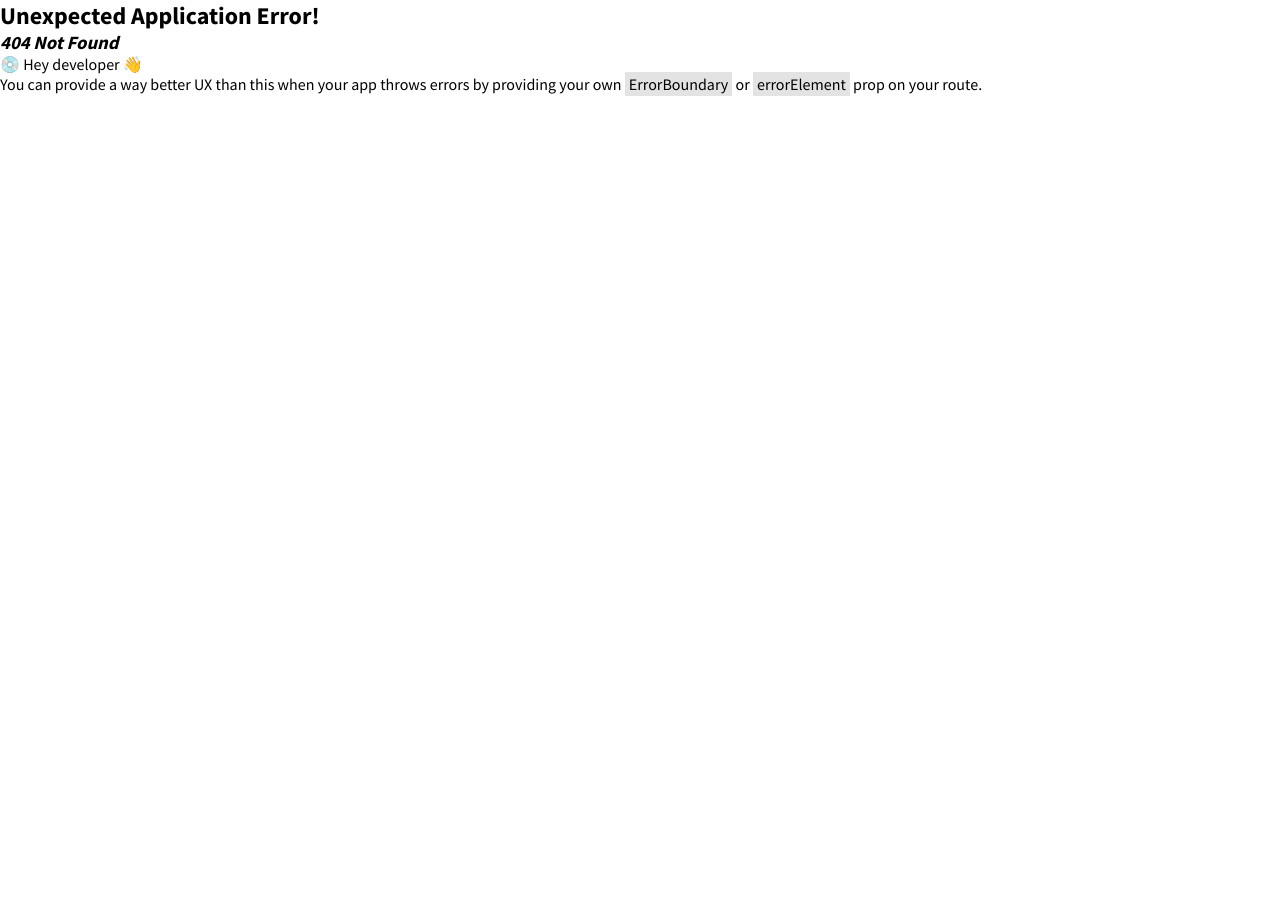
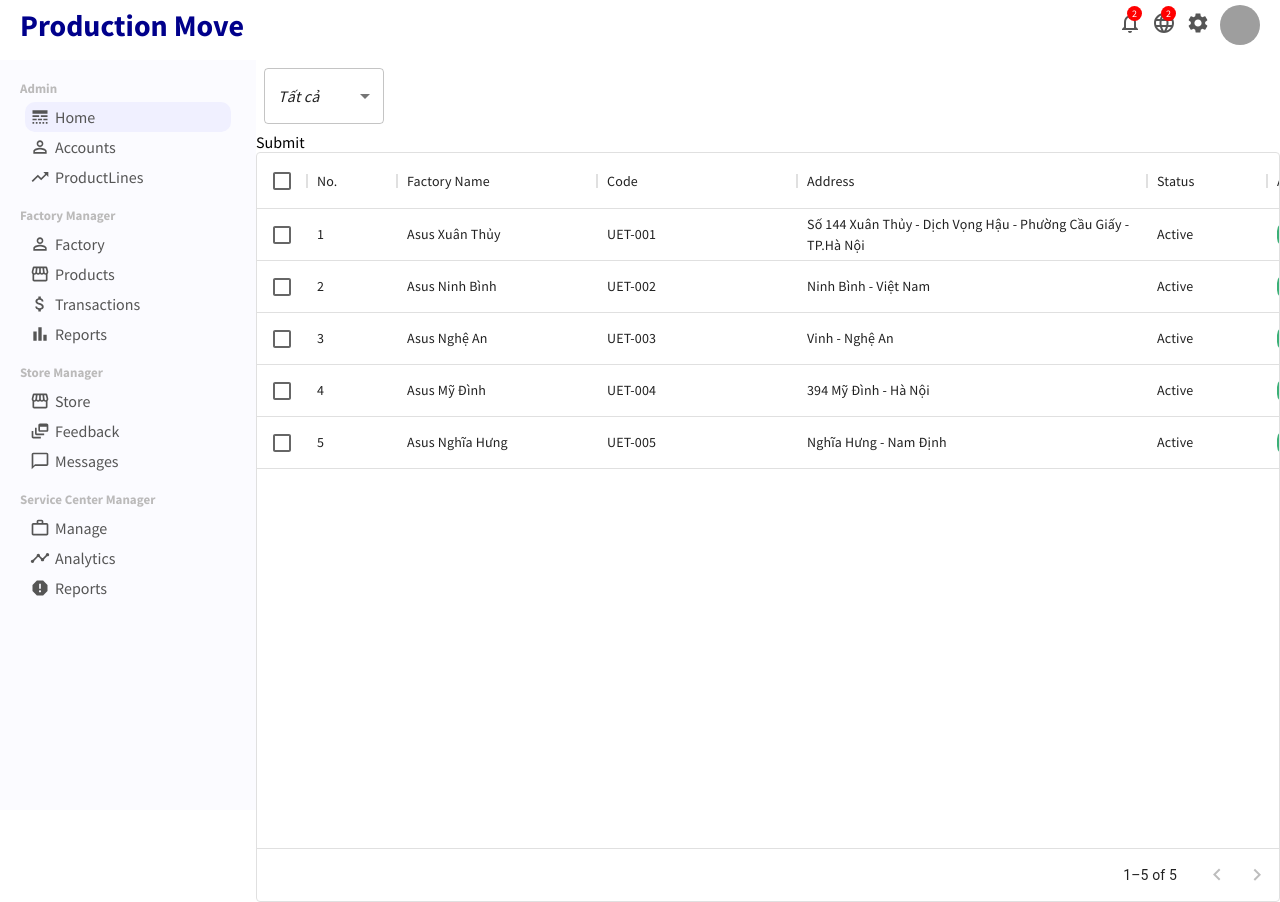
Before and after one commit to huyanhnd/ProductionMove, a React (Create React App) app in the folder client/: page /factory in a window 1280 px wide. Before the commit this address had no page. Before the commit the page ends 800 px from the top, so only its background shows below. Built offline with nearby package versions, Linux system fonts and the light colour scheme; grey boxes are pictures that could not be loaded.

Commit message:
factory page

```diff
--- a/client/src/components/sidebar/Sidebar.jsx
+++ b/client/src/components/sidebar/Sidebar.jsx
@@ -45,7 +45,7 @@
         <div className="sidebarMenu">
           <h3 className="sidebarTitle">Factory Manager</h3>
           <ul className="sidebarList">
-            <Link to="/users" className="link">
+            <Link to="/factory" className="link">
               <li className="sidebarListItem">
                 <PermIdentity className="sidebarIcon" />
                 Factory
--- a/client/src/dummyData.js
+++ b/client/src/dummyData.js
@@ -249,3 +249,46 @@
     price: "$120.00",
   },
 ];
+
+export const factoryRows = [
+  {
+    id: 1,
+    name: "Asus Xuân Thủy",
+    code: "UET-001",
+    address: "Số 144 Xuân Thủy - Dịch Vọng Hậu - Phường Cầu Giấy - TP.Hà Nội",
+    status: "Active",
+    province: 1
+  },
+  {
+    id: 2,
+    name: "Asus Ninh Bình",
+    code: "UET-002",
+    address: "Ninh Bình - Việt Nam",
+    status: "Active",
+    province: 2
+  },
+  {
+    id: 3,
+    name: "Asus Nghệ An",
+    code: "UET-003",
+    address: "Vinh - Nghệ An",
+    status: "Active",
+    province: 3
+  },
+  {
+    id: 4,
+    name: "Asus Mỹ Đình",
+    code: "UET-004",
+    address: "394 Mỹ Đình - Hà Nội",
+    status: "Active",
+    province: 1
+  },
+  {
+    id: 5,
+    name: "Asus Nghĩa Hưng",
+    code: "UET-005",
+    address: "Nghĩa Hưng - Nam Định",
+    status: "Active",
+    province: 4
+  },
+];
--- /dev/null
+++ b/client/src/pages/factory/Factory.jsx
@@ -0,0 +1,56 @@
+import "./factory.css";
+import InputLabel from '@mui/material/InputLabel';
+import MenuItem from '@mui/material/MenuItem';
+import ListSubheader from '@mui/material/ListSubheader';
+import FormControl from '@mui/material/FormControl';
+import Select from '@mui/material/Select';
+import { useState, useEffect, createContext } from 'react';
+import FactoryList from './FactoryList';
+import { factoryRows } from "../../dummyData";
+
+export const DataContext = createContext();
+
+export default function GroupedSelect() {
+  const [filteredData, setFilteredData] = useState(factoryRows);
+  // console.log(data)
+  const [province, setProvince] = useState('all')
+  // const data =
+  const handleChange = (e) => {
+    setProvince(e.target.value)
+  }
+  useEffect(() => {
+    setFilteredData(province==='all' ? factoryRows : factoryRows.filter(data=>data.province === province));
+  }, [province])
+
+  // console.log("Province: ", province)
+  // console.log("data", filteredData)
+  return (
+    <div className="factoryList">
+        <FormControl sx={{ m: 1, minWidth: 120 }}>
+          <Select
+            value={province}
+            onChange={handleChange}
+          // displayEmpty
+          // inputProps={{ 'aria-label': 'Without label' }}
+          // labelId="demo-simple-select-label"
+          // id="demo-simple-select"
+          // style={{width: 120}}
+          >
+            <MenuItem value="all">
+              <em>Tất cả</em>
+            </MenuItem>
+            <MenuItem value={1}>Hà Nội</MenuItem>
+            <MenuItem value={3}>Nghệ An</MenuItem>
+            <MenuItem value={4}>Nam Định</MenuItem>
+            <MenuItem value={2}>Ninh Bình</MenuItem>
+          </Select>
+          {/* <FormHelperText>Without label</FormHelperText> */}
+        </FormControl>
+
+        <div className="submit-btn">Submit</div>
+        <DataContext.Provider value={filteredData}>
+        <FactoryList />
+      </DataContext.Provider>
+    </div>
+  );
+}
--- /dev/null
+++ b/client/src/pages/factory/FactoryList.jsx
@@ -0,0 +1,77 @@
+import "./factory.css";
+import { DataContext } from "./Factory";
+import { DataGrid } from "@mui/x-data-grid";
+import { DeleteOutline } from "@mui/icons-material";
+import { Link } from "react-router-dom";
+import { useState, useContext, useEffect } from "react";
+
+
+export default function FactoryList() {
+  const dataContext = useContext(DataContext)
+  console.log("re-render")
+
+  const [data, setData] = useState(dataContext);
+  const handleDelete = (id) => {
+    setData(data.filter((item) => item.id !== id));
+
+  };
+
+  useEffect(()=>setData(dataContext),[useContext(DataContext)])
+
+  const columns = [
+    { field: "id", headerName: "No.", width: 90 },
+    {
+      field: "name",
+      headerName: "Factory Name",
+      width: 200,
+    },
+    { field: "code", headerName: "Code", width: 200 },
+    {
+      field: "address",
+      headerName: "Address",
+      width: 350,
+      renderCell: (params) => {
+        return (
+          <>
+            <div className="factoryAddress">
+            {params.row.address}
+            </div>
+          </>
+        );
+      },
+    },
+    {
+      field: "status",
+      headerName: "Status",
+      width: 120,
+    },
+    {
+      field: "action",
+      headerName: "Action",
+      width: 150,
+      renderCell: (params) => {
+        return (
+          <>
+            <Link to={"/product/" + params.row.id}>
+              <button className="factoryListEdit">Edit</button>
+            </Link>
+            <DeleteOutline
+              className="factoryListDelete"
+              onClick={() => handleDelete(params.row.id)}
+            />
+          </>
+        );
+      },
+    },
+  ];
+
+  return (
+      <DataGrid
+        rows={data}
+        disableSelectionOnClick
+        columns={columns}
+        pageSize={data.length}
+        checkboxSelection
+      />
+  );
+}
--- /dev/null
+++ b/client/src/pages/factory/factory.css
@@ -0,0 +1,28 @@
+.factoryList{
+  flex: 4;
+}
+
+/* .factoryListItem{
+  display: flex;
+  align-items: center;
+} */
+
+.factoryListEdit{
+  border: none;
+  border-radius: 10px;
+  padding: 5px 10px;
+  background-color: #3bb077;
+  color: white;
+  cursor: pointer;
+  margin-right: 20px;
+}
+
+.factoryListDelete{
+  color: red;
+  cursor: pointer;
+}
+
+.factoryAddress {
+  white-space: pre-line;
+  word-break: break-all;
+}
--- a/client/src/routes/ProtectRoute.jsx
+++ b/client/src/routes/ProtectRoute.jsx
@@ -4,9 +4,9 @@
 const ProtectedRoute = ({ children }) => {
     const { currentUser } = useSelector((state) => state.user);;
 
-    if (!currentUser) {
-        return <Navigate to="/login" />;
-    }
+    // if (!currentUser) {
+    //     return <Navigate to="/login" />;
+    // }
     return children;
 };
 
```
Also changed, not shown: client/src/App.js (+10 -5 lines).
